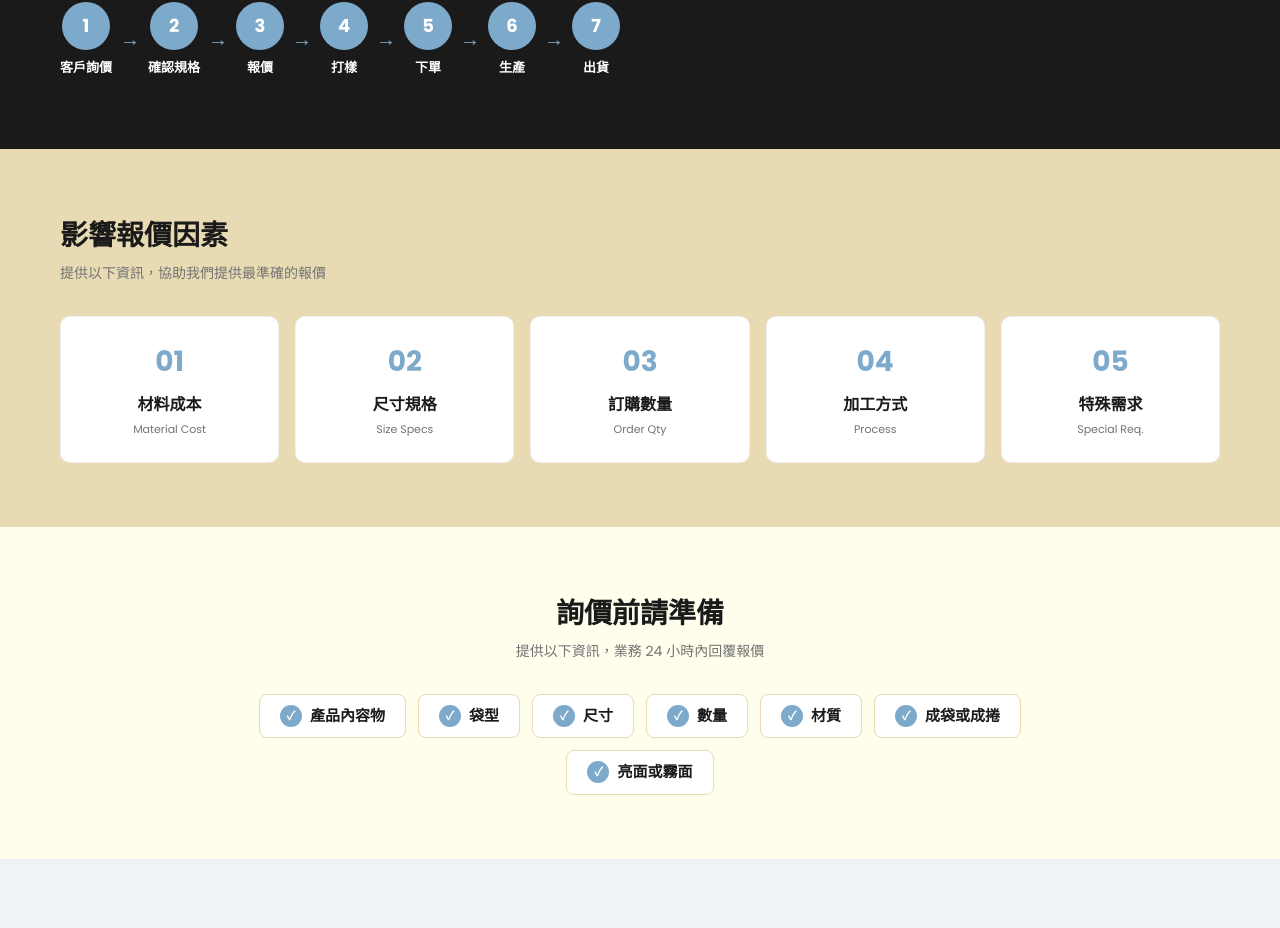
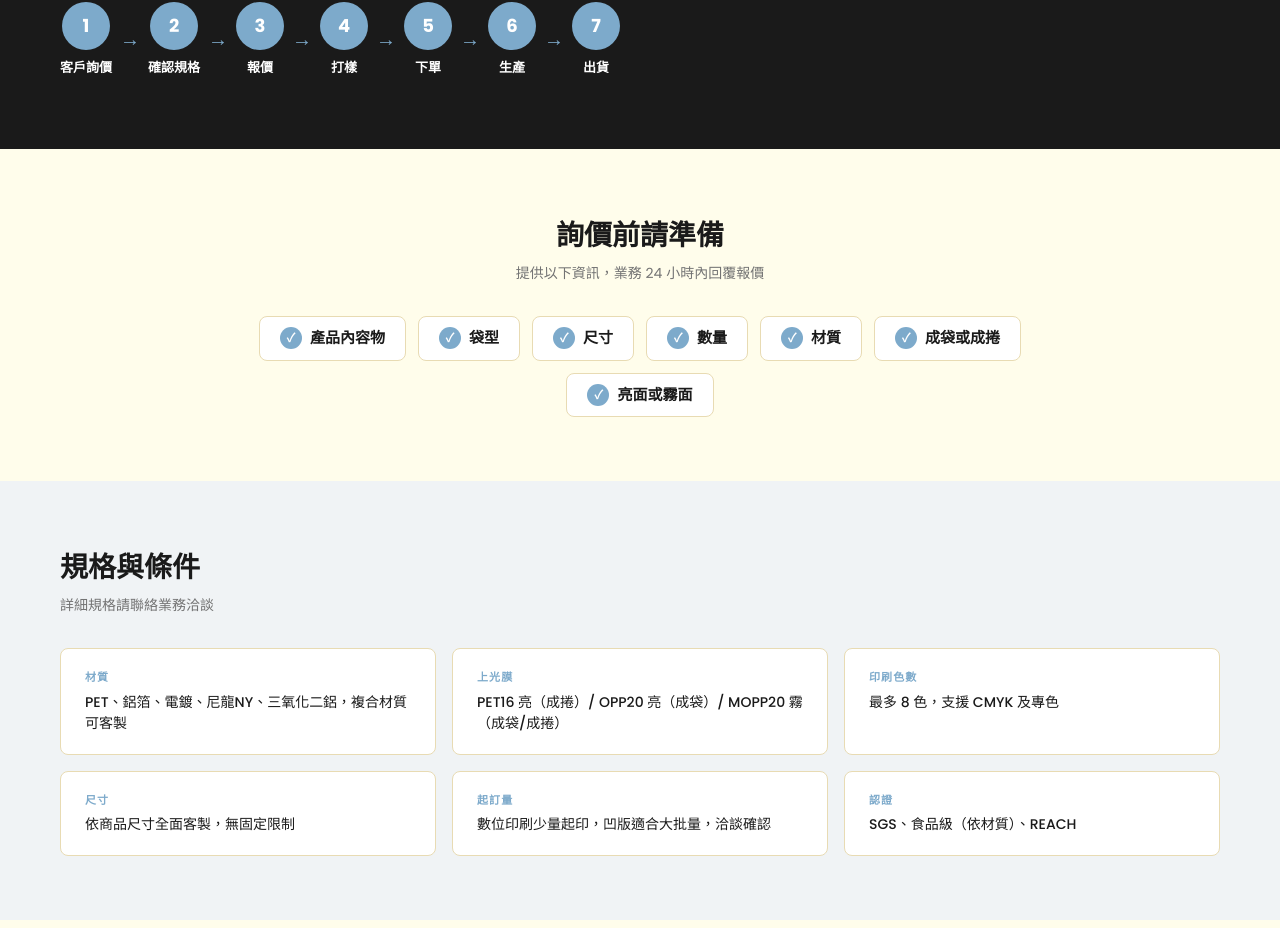
Before and after one commit to JengTair/website-official, a Next.js app: page /products/packaging in a window 1280 px wide. Shown: the part 2981-3909 px from the top of the page. Built offline with nearby package versions, Linux system fonts and the light colour scheme.

Commit message:
fix: remove packaging pricing factors section

```diff
--- a/src/app/products/packaging/page.tsx
+++ b/src/app/products/packaging/page.tsx
@@ -194,14 +194,6 @@ const processSteps = [
 ];
 
 const quoteChecklist = ['產品內容物', '袋型', '尺寸', '數量', '材質', '成袋或成捲', '亮面或霧面'];
-
-const pricingFactors = [
-  { num: '01', label: '材料成本', en: 'Material Cost' },
-  { num: '02', label: '尺寸規格', en: 'Size Specs' },
-  { num: '03', label: '訂購數量', en: 'Order Qty' },
-  { num: '04', label: '加工方式', en: 'Process' },
-  { num: '05', label: '特殊需求', en: 'Special Req.' },
-];
 
 const faqs = [
   { q: 'MOQ 最低訂購量是多少？', a: '依袋型與尺寸不同，數位印刷可少量起印，具體 MOQ 請洽業務確認。' },
@@ -413,23 +405,6 @@ export default function PackagingPage() {
         </div>
       </section>
 
-      {/* 影響報價因素 */}
-      <section className="pkg-section" style={{ background: SAND }}>
-        <div style={{ maxWidth: 1160, margin: '0 auto' }}>
-          <h2 style={{ fontSize: 28, fontWeight: 800, color: G900, marginBottom: 8 }}>影響報價因素</h2>
-          <p style={{ fontSize: 14, color: G500, marginBottom: 32 }}>提供以下資訊，協助我們提供最準確的報價</p>
-          <div style={{ display: 'grid', gridTemplateColumns: 'repeat(5, 1fr)', gap: 16 }}>
-            {pricingFactors.map(f => (
-              <div key={f.num} style={{ background: WHITE, borderRadius: 10, padding: '24px 16px', textAlign: 'center', border: '1px solid rgba(0,0,0,0.06)' }}>
-                <div style={{ fontSize: 28, fontWeight: 900, color: BLUE, marginBottom: 10 }}>{f.num}</div>
-                <div style={{ fontSize: 16, fontWeight: 700, color: G900, marginBottom: 4 }}>{f.label}</div>
-                <div style={{ fontSize: 11, color: G500 }}>{f.en}</div>
-              </div>
-            ))}
-          </div>
-        </div>
-      </section>
-
       {/* 業務詢價清單 */}
       <section className="pkg-section" style={{ background: CREAM }}>
         <div style={{ maxWidth: 800, margin: '0 auto', textAlign: 'center' }}>
```
